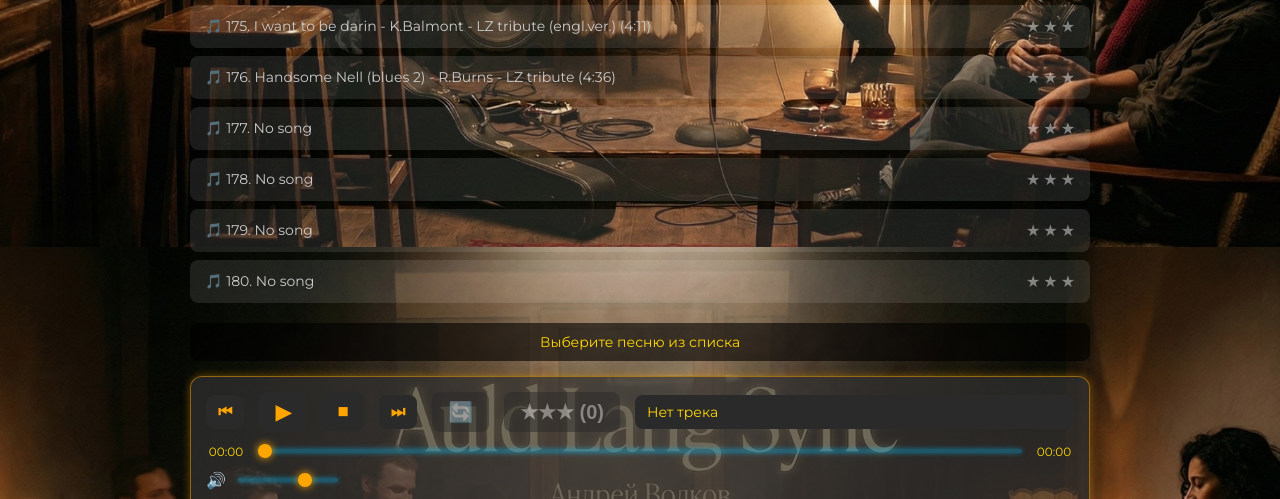
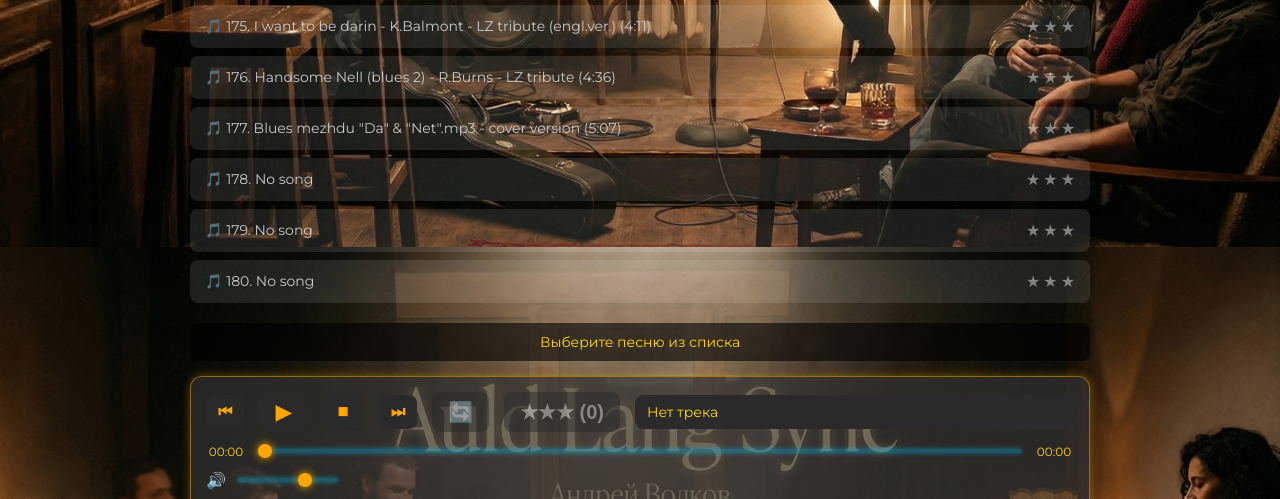
Before and after one commit to andreivolko-stack/auld-lang-syne, a plain HTML site: page index.html in a window 1280 px wide. Shown: the part 9353-9852 px from the top of the page. Drawn offline with nearby package versions, Linux system fonts and the light colour scheme.

Commit message:
Update index.html

```diff
--- a/index.html
+++ b/index.html
@@ -689,7 +689,7 @@ footer {
     <li data-src="174The Mermaid(Rusalka-K.Balmont)401.mp3">🎵 174. The Mermaid - K.Balmont - LZ tribute (engl.ver.) (4:01)</li>
     <li data-src="175I want to be darin411mc.mp3">🎵 175. I want to be darin - K.Balmont - LZ tribute (engl.ver.) (4:11)</li>
     <li data-src="176Blues_for_Nell-R.Burns_tributeLZ436.mp3">🎵 176. Handsome Nell (blues 2)  - R.Burns - LZ tribute (4:36)</li>
-    <li data-src="song177.mp3">🎵 177. No song</li>
+    <li data-src="177Poxeru blues_v2_507.mp3">🎵 177. Blues mezhdu "Da" & "Net".mp3 - cover version (5:07)</li>
     <li data-src="song178.mp3">🎵 178. No song</li>
     <li data-src="song179.mp3">🎵 179. No song</li>
     <li data-src="song180.mp3">🎵 180. No song</li>
```
